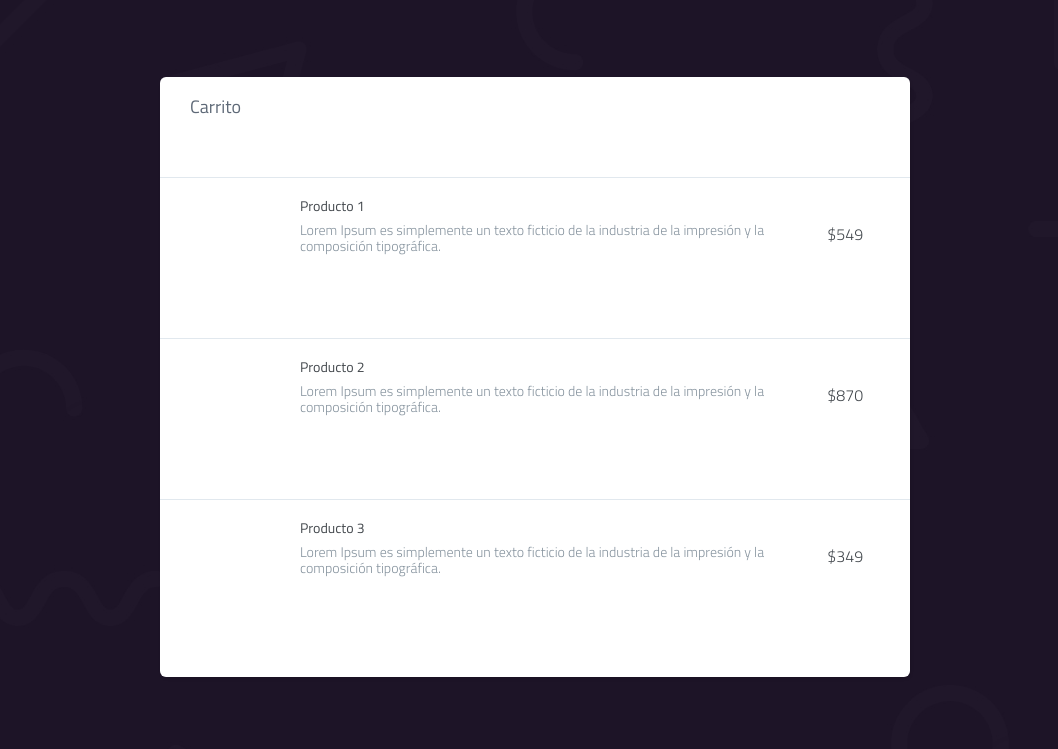
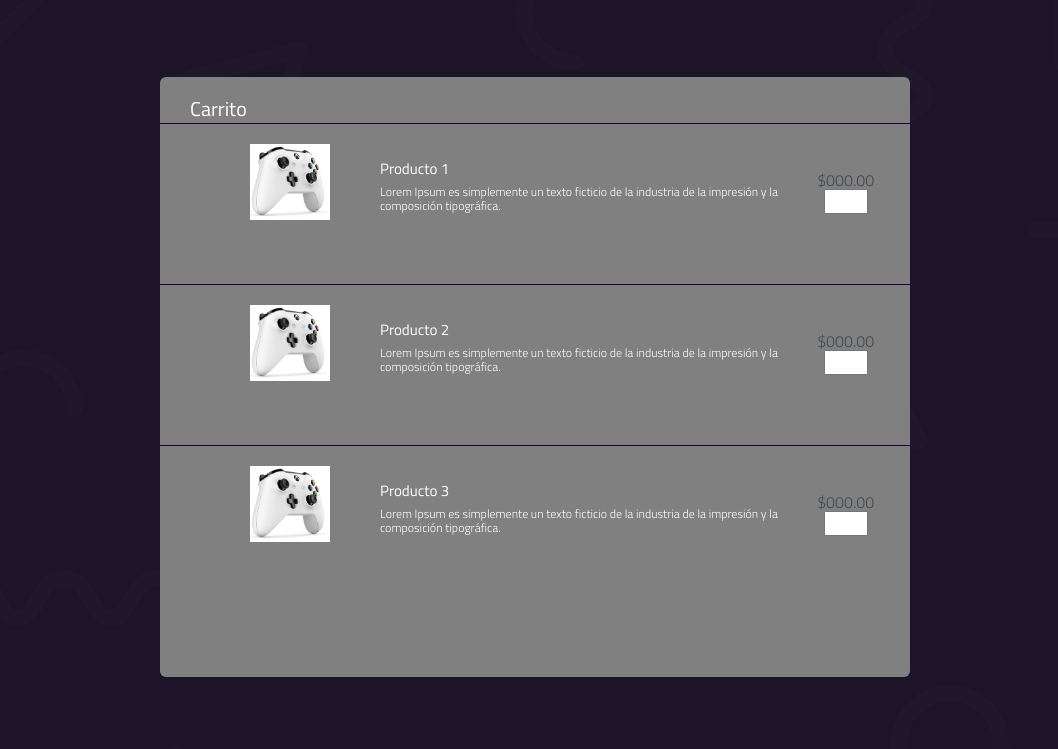
Before and after one commit to KevinBermudez20/Grupo_3_Player_Island, a website: page views/carrito-de-compras.html in a window 1280 px wide. Shown: the part 51-800 px from the top of the page, without its empty margins (105-1163 px from the left). Drawn offline with Linux system fonts and the light colour scheme.

Commit message:
Carrito de compras update

```diff
--- a/public/css/carrito-de-compras.css
+++ b/public/css/carrito-de-compras.css
@@ -22,19 +22,17 @@ main{
     width: 750px;
     height: 600px;
     margin: 80px auto;
-    background: #FFFFFF;
-    box-shadow: 1px 2px 3px 0px rgba(0,0,0,0.10);
+    background: gray;
     border-radius: 6px;
-
     display: flex;
     flex-direction: column;
   }
   .title {
-    height: 60px;
-    border-bottom: 1px solid #E1E8EE;
+    height: 6px;
+    border-bottom: 1px solid #240046;
     padding: 20px 30px;
-    color: #5E6977;
-    font-size: 18px;
+    color: #ffffff;
+    font-size: 20px;
     font-weight: 400;
   }
 
@@ -45,8 +43,8 @@ main{
   }
 
   .item:nth-child(3) {
-    border-top:  1px solid #E1E8EE;
-    border-bottom:  1px solid #E1E8EE;
+    border-top:  1px solid #240046;
+    border-bottom:  1px solid #240046;
   }
   .buttons {
     position: relative;
@@ -100,18 +98,15 @@ main{
 
   .description span {
     display: block;
-    font-size: 14px;
-    color: #43484D;
+    font-size: 15px;
+    color: #ffffff;
     font-weight: 400;
-  }
-
-  .description span:first-child {
-    margin-bottom: 5px;
   }
   .description span:last-child {
     font-weight: 300;
     margin-top: 8px;
-    color: #86939E;
+    font-size: 12px;
+    color: #ffffff;
   }
   .quantity {
     padding-top: 20px;
@@ -178,6 +173,13 @@ main{
     .buttons {
       margin-right: 20px;
     }
+    input[type=number]::-webkit-inner-spin-button {
+        opacity: 1;
+      }
+      .row {
+        column-count: 3;
+        -moz-column-count: 3;;
+      }
   }
 
 
--- a/views/carrito-de-compras.html
+++ b/views/carrito-de-compras.html
@@ -35,74 +35,53 @@
     </header>
 
     <main>
+        <div class="shopping-cart">
+            <div class="title">Carrito</div>
+            <!-- Product #1 -->
+            <div class="item">
+              <div class="buttons"></div>
 
-        <!-- <div class="contenedor"></div>
-        <div class=”Header”>
-            <h2 class=”Heading”>Carrito</h2>
-        </div> -->
-
-        <div class="shopping-cart">
-            <!-- Title -->
-            <div class="title">
-              Carrito
+                <div class="image">
+                    <img src="/img/control.png" alt="" style="width :80px;" />
+                </div>
+                <div class="description">
+                    <p><span>Producto 1</span>
+                    <span>Lorem Ipsum es simplemente un texto ficticio de la industria de la impresión y la composición tipográfica.</span>
+                </div>
+                <div class="total-price">$000.00
+                    <input type="number" id="quantity" name="quantity" min="1" max="5">
+                </div>
             </div>
 
-            <!-- Product #1 -->
             <div class="item">
-              <div class="buttons">
-              </div>
+                <div class="buttons"></div>
 
-              <div class="image">
-                <img src="control.png" alt="" />
-              </div>
-
-              <div class="description">
-                <span>Producto 1</span>
-                <span>Lorem Ipsum es simplemente un texto ficticio de la
-                    industria de la impresión y la composición tipográfica.</span>
-              </div>
-
-              <div class="total-price">$549</div>
+                  <div class="image">
+                      <img src="/img/control.png" alt="" style="width :80px;" />
+                  </div>
+                  <div class="description">
+                      <p><span>Producto 2</span>
+                      <span>Lorem Ipsum es simplemente un texto ficticio de la industria de la impresión y la composición tipográfica.</span>
+                  </div>
+                  <div class="total-price">$000.00
+                      <input type="number" id="quantity" name="quantity" min="1" max="5">
+                </div>
             </div>
 
-            <!-- Product #2 -->
-            <div class="item">
-              <div class="buttons">
-              </div>
+                <div class="item">
+                    <div class="buttons"></div>
 
-              <div class="image">
-                <img src="control.png" alt=""/>
-              </div>
-
-              <div class="description">
-                <span>Producto 2</span>
-                <span>Lorem Ipsum es simplemente un texto ficticio de la
-                    industria de la impresión y la composición tipográfica.</span>
-              </div>
-
-
-              <div class="total-price">$870</div>
-            </div>
-
-            <!-- Product #3 -->
-            <div class="item">
-              <div class="buttons">
-              </div>
-
-              <div class="image">
-                <img src="control.png" alt="" />
-              </div>
-
-              <div class="description">
-                <span>Producto 3</span>
-                <span>Lorem Ipsum es simplemente un texto ficticio de la
-                    industria de la impresión y la composición tipográfica.</span>
-              </div>
-              <div class="total-price">$349</div>
-            </div>
-          </div>
-
-
+                      <div class="image">
+                          <img src="/img/control.png" alt="" style="width :80px;" />
+                      </div>
+                      <div class="description">
+                          <p><span>Producto 3</span>
+                          <span>Lorem Ipsum es simplemente un texto ficticio de la industria de la impresión y la composición tipográfica.</span>
+                      </div>
+                      <div class="total-price">$000.00
+                          <input type="number" id="quantity" name="quantity" min="1" max="5">
+                      </div>
+                    </div>
     </main>
 
     <footer>
```
